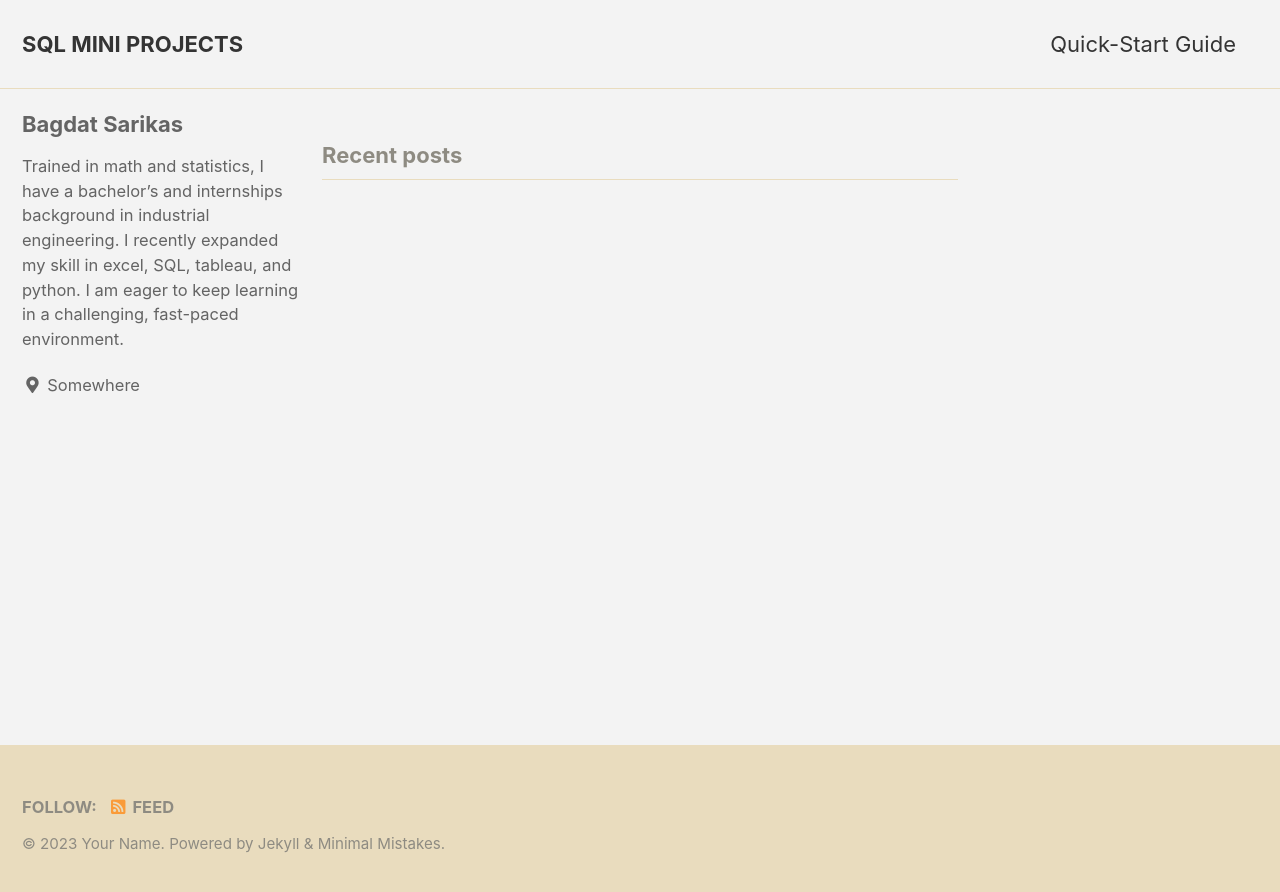
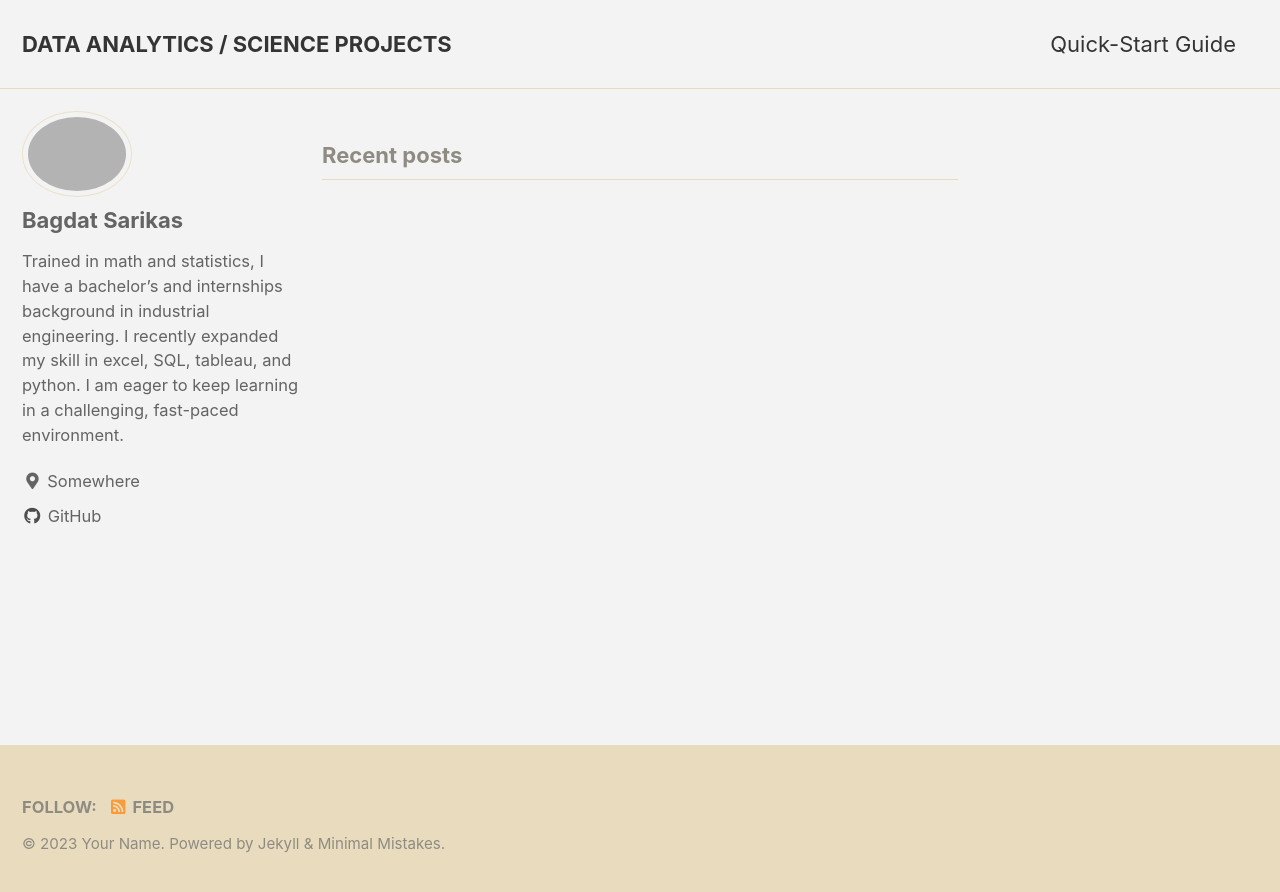
Before and after one commit to bagdatsarikas/bagdatsarikas.github.io, a Jekyll site: the page built from index.html, in a window 1280 px wide. Shown: the top 892 px of the page. Built offline with Jekyll 4.4.1, drawn with Linux system fonts in a browser that asks for light colours; cached includes are drawn as plain includes; the list of posts is cut into pages by our own code.

Commit message:
Update _config.yml

```diff
--- a/_config.yml
+++ b/_config.yml
@@ -16,7 +16,7 @@ minimal_mistakes_skin    : "dirt" # "air", "aqua", "contrast", "dark", "dirt", "
 
 # Site Settings
 locale                   : "en-US"
-title                    : "SQL MINI PROJECTS"
+title                    : "DATA ANALYTICS / SCIENCE PROJECTS"
 title_separator          : "-"
 subtitle                 : # site tagline that appears below site title in masthead
 name                     : "Your Name"
@@ -105,7 +105,7 @@ analytics:
 # Site Author
 author:
   name             : "Bagdat Sarikas"
-  avatar           : # path of avatar image, e.g. "docs/assets/images/113278394.jpeg"
+  avatar           : path of avatar image, e.g. "docs/assets/images/113278394.jpeg"
   bio              : "Trained in math and statistics, I have a bachelor's and internships background in industrial engineering.
 I recently expanded my skill in excel, SQL, tableau, and python.
 I am eager to keep learning in a challenging, fast-paced environment. "
@@ -126,7 +126,7 @@ I am eager to keep learning in a challenging, fast-paced environment. "
       # url: "https://facebook.com/"
     - label: "GitHub"
       icon: "fab fa-fw fa-github"
-      # url: "https://github.com/bagdatsarikas"
+      url: "https://github.com/bagdatsarikas"
     - label: "Linkedin"
       icon: "fab fa-fw fa-instagram"
       # url: "https://www.linkedin.com/in/bagdatsarikas/"
```
